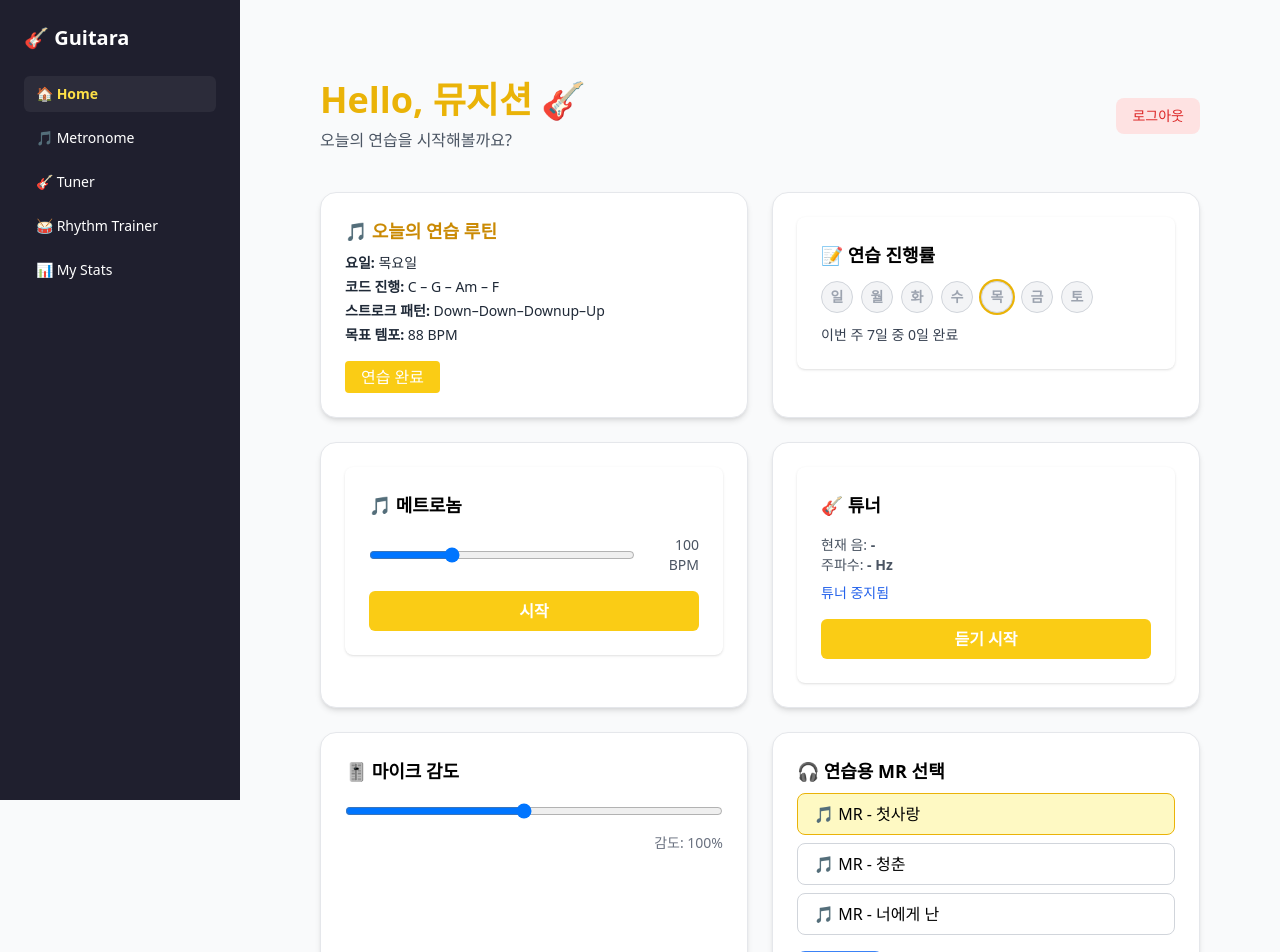
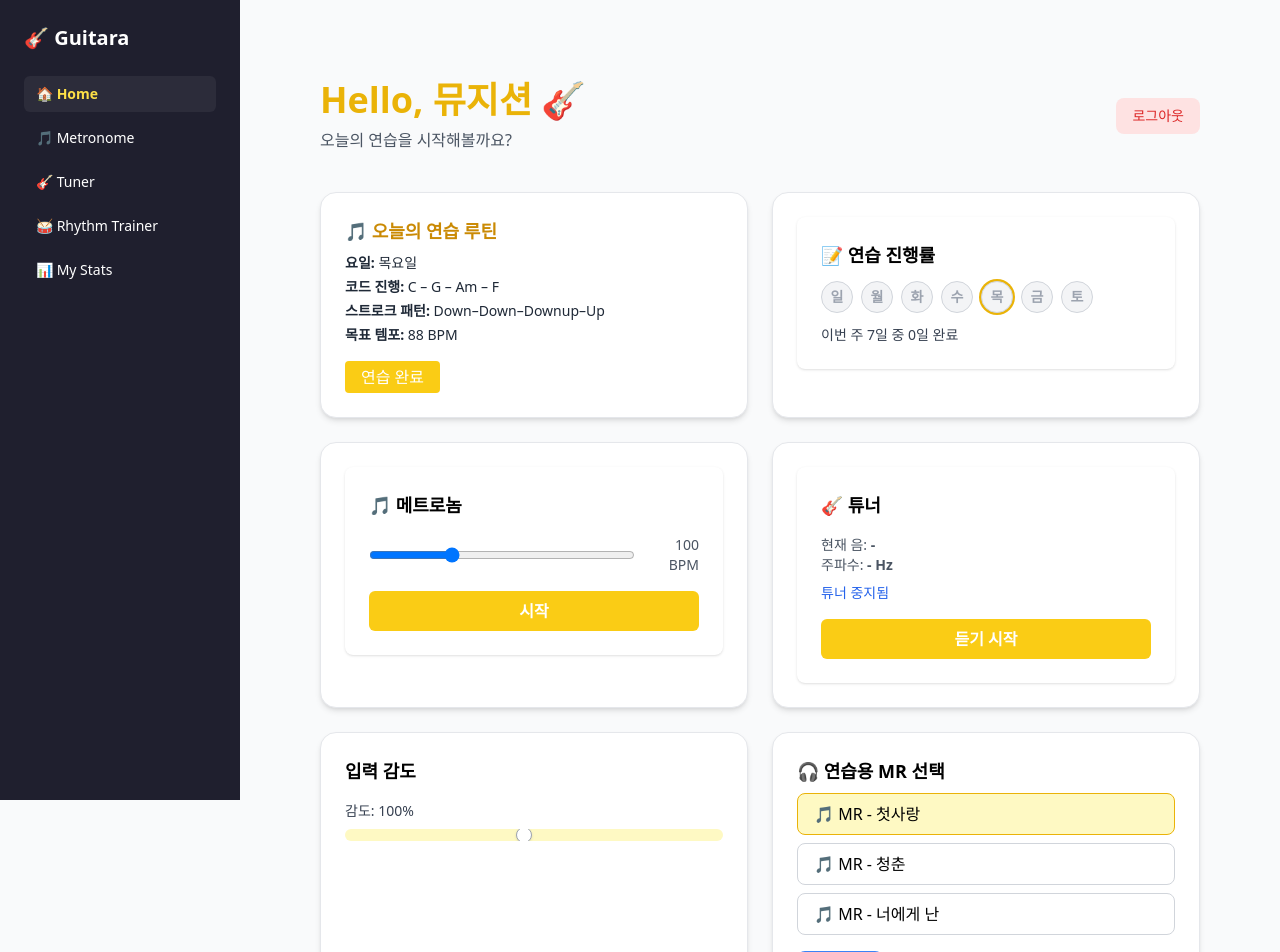
Before and after one commit to Choi9033/CapstonePJT, a React (Vite) app in the folder frontend/: page / in a window 1280 px wide. Shown: the top 952 px of the page. Built offline with nearby package versions, Linux system fonts and the light colour scheme; no server answers.

Commit message:
Mic
마이크 감도 ui 추가

```diff
--- a/frontend/src/pages/Home.jsx
+++ b/frontend/src/pages/Home.jsx
@@ -1,23 +1,26 @@
-import React, { useEffect, useState } from 'react';
+import React, { useEffect, useRef, useState } from 'react';
 import { useNavigate } from 'react-router-dom';
 import { auth, db } from '../firebase';
 import { signOut, onAuthStateChanged } from 'firebase/auth';
-import { doc, getDoc } from 'firebase/firestore';
+import { doc, getDoc, updateDoc } from 'firebase/firestore';
 import Metronome from './Metronome';
 import Tuner from './Tuner';
 import RoutineCard from './RoutineCard';
-import { updateDoc } from 'firebase/firestore';
 import ProgressCard from './ProgressCard';
-import { useMicSensitivity } from '../contexts/MicSensitivityContext';
 import PracticeTrackPlayer from './PracticeTrackPlayer';
-
 
 const Home = () => {
   const [userName, setUserName] = useState('');
   const [completedDays, setCompletedDays] = useState([]);
   const [userId, setUserId] = useState(null);
+  const [sensitivity, setSensitivity] = useState(1.0);
+  const [speakingRatio, setSpeakingRatio] = useState(0);
+
+  const audioRef = useRef(null);
+  const speakingDurationRef = useRef(0); // 실제 말한 시간
+  const maxDuration = 10; // 최대 표시 시간 (10초)
+
   const navigate = useNavigate();
-  const { sensitivity, setSensitivity } = useMicSensitivity();
 
   useEffect(() => {
     const unsubscribe = onAuthStateChanged(auth, async (user) => {
@@ -39,29 +42,6 @@ const Home = () => {
     return () => unsubscribe();
   }, []);
 
-
-
-  const markTodayComplete = async () => {
-    const today = new Date().getDay(); // 0 ~ 6
-
-    // 이미 완료한 날이면 무시
-    if (completedDays.includes(today)) return;
-
-    const updated = [...completedDays, today];
-    setCompletedDays(updated); // UI에 즉시 반영
-
-    if (userId) {
-      const docRef = doc(db, 'users', userId);
-      try {
-        await updateDoc(docRef, {
-          completedDays: updated,
-        });
-      } catch (e) {
-        console.error('🔥 Firestore 업데이트 실패:', e);
-      }
-    }
-  };
-
   const handleLogout = async () => {
     try {
       await signOut(auth);
@@ -71,17 +51,82 @@ const Home = () => {
     }
   };
 
+  const markTodayComplete = async () => {
+    const today = new Date().getDay();
+    if (completedDays.includes(today)) return;
+    const updated = [...completedDays, today];
+    setCompletedDays(updated);
+
+    if (userId) {
+      const docRef = doc(db, 'users', userId);
+      try {
+        await updateDoc(docRef, { completedDays: updated });
+      } catch (e) {
+        console.error('🔥 Firestore 업데이트 실패:', e);
+      }
+    }
+  };
+
+  useEffect(() => {
+    let animationId;
+
+    const startListening = async () => {
+      const stream = await navigator.mediaDevices.getUserMedia({ audio: true });
+      const audioContext = new (window.AudioContext || window.webkitAudioContext)();
+      const source = audioContext.createMediaStreamSource(stream);
+      const analyser = audioContext.createAnalyser();
+      analyser.fftSize = 2048;
+
+      const dataArray = new Uint8Array(analyser.fftSize);
+      source.connect(analyser);
+
+      const checkVolume = () => {
+        analyser.getByteTimeDomainData(dataArray);
+        let sum = 0;
+        for (let i = 0; i < dataArray.length; i++) {
+          const val = (dataArray[i] - 128) / 128;
+          sum += val * val;
+        }
+        const volume = Math.sqrt(sum / dataArray.length);
+
+        if (volume > 0.01 * sensitivity) {
+          speakingDurationRef.current = Math.min(speakingDurationRef.current + 0.2, maxDuration);
+        } else {
+          speakingDurationRef.current = Math.max(speakingDurationRef.current - 0.2, 0);
+        }
+
+        setSpeakingRatio(speakingDurationRef.current / maxDuration);
+        animationId = requestAnimationFrame(checkVolume);
+      };
+
+      checkVolume();
+      audioRef.current = { audioContext, stream, animationId };
+    };
+
+    startListening();
+
+    return () => {
+      if (audioRef.current) {
+        audioRef.current.stream.getTracks().forEach((track) => track.stop());
+        if (
+          audioRef.current.audioContext &&
+          audioRef.current.audioContext.state !== 'closed'
+        ) {
+          audioRef.current.audioContext.close();
+        }
+        cancelAnimationFrame(audioRef.current.animationId);
+      }
+    };
+  }, [sensitivity]);
+
   return (
     <main className="min-h-screen p-6 md:p-10">
-      {/* 상단 인사말 + 로그아웃 */}
       <div className="flex justify-between items-center flex-wrap gap-4 mb-10">
         <div>
           <h1 className="text-4xl font-extrabold text-yellow-500">
             Hello, {userName || '뮤지션'} 🎸
           </h1>
-          <p className="text-gray-600 mt-2 text-base">
-            오늘의 연습을 시작해볼까요?
-          </p>
+          <p className="text-gray-600 mt-2 text-base">오늘의 연습을 시작해볼까요?</p>
         </div>
         <button
           onClick={handleLogout}
@@ -91,38 +136,41 @@ const Home = () => {
         </button>
       </div>
 
-      {/* 카드 UI 영역 */}
       <div className="grid grid-cols-1 md:grid-cols-2 gap-6">
-        {/* 루틴 카드 */}
-        <div className="p-6 rounded-2xl border border-gray-200 bg-white shadow-md transition-transform duration-300 ease-in-out transform hover:scale-[1.015] hover:shadow-lg">
+        <div className="p-6 rounded-2xl border border-gray-200 bg-white shadow-md transition">
           <RoutineCard onComplete={markTodayComplete} />
         </div>
 
-        {/* 연습 진행률 카드 */}
-        <div className="cursor-pointer p-6 rounded-2xl border border-gray-200 bg-white shadow-md transition-transform duration-300 ease-in-out transform hover:scale-[1.015] hover:shadow-lg">
+        <div className="p-6 rounded-2xl border border-gray-200 bg-white shadow-md transition">
           <ProgressCard completedDays={completedDays} />
         </div>
 
-        {/* 메트로놈 카드 */}
         <div
           onClick={() => navigate('/metronome')}
-          className="cursor-pointer p-6 rounded-2xl border border-gray-200 bg-white shadow-md transition-transform duration-300 ease-in-out transform hover:scale-[1.015] hover:shadow-lg"
+          className="cursor-pointer p-6 rounded-2xl border border-gray-200 bg-white shadow-md transition"
         >
           <Metronome />
         </div>
 
-        {/* 튜너 카드 */}
         <div
           onClick={() => navigate('/tuner')}
-          className="cursor-pointer p-6 rounded-2xl border border-gray-200 bg-white shadow-md transition-transform duration-300 ease-in-out transform hover:scale-[1.015] hover:shadow-lg"
+          className="cursor-pointer p-6 rounded-2xl border border-gray-200 bg-white shadow-md transition"
         >
           <Tuner />
         </div>
 
+        {/* 🎚 감도 조절 & 시각화 통합 */}
+        <div className="p-6 rounded-2xl border border-gray-200 bg-white shadow-md transition">
+          <h2 className="text-lg font-semibold mb-4">입력 감도</h2>
+          <p className="text-sm text-gray-700 mb-2">
+            감도: {(sensitivity * 100).toFixed(0)}%
+          </p>
 
-        {/* 🎚 마이크 감도 카드 */}
-        <div className="p-6 rounded-2xl border border-gray-200 bg-white shadow-md transition-transform duration-300 ease-in-out transform hover:scale-[1.015] hover:shadow-lg">
-          <h2 className="text-lg font-semibold mb-4">🎚 마이크 감도</h2>
+          <div className="relative w-full h-3 rounded-full bg-yellow-100 overflow-hidden">
+            <div
+              className="absolute top-0 left-0 h-full bg-yellow-400 pointer-events-none transition-all duration-100"
+              style={{ width: `${Math.min(speakingRatio * 50, 100)}%` }}
+            ></div>
             <input
               type="range"
               min="0.1"
@@ -130,15 +178,19 @@ const Home = () => {
               step="0.1"
               value={sensitivity}
               onChange={(e) => setSensitivity(parseFloat(e.target.value))}
-            className="w-full"
+              className="absolute top-0 left-0 w-full h-full opacity-0 cursor-pointer z-10"
             />
-          <p className="text-sm text-gray-500 mt-2 text-right">
-            감도: {(sensitivity * 100).toFixed(0)}%
-          </p>
+            <div
+              className="absolute top-1/2 w-4 h-4 rounded-full bg-white border border-gray-400 shadow"
+              style={{
+                left: `${((sensitivity - 0.1) / 1.9) * 100}%`,
+                transform: 'translate(-50%, -50%)',
+              }}
+            ></div>
+          </div>
         </div>
 
-        {/* MR 연주 카드 */}
-        <div className="p-6 rounded-2xl border border-gray-200 bg-white shadow-md transition-transform duration-300 ease-in-out transform hover:scale-[1.015] hover:shadow-lg">
+        <div className="p-6 rounded-2xl border border-gray-200 bg-white shadow-md transition">
           <PracticeTrackPlayer />
         </div>
       </div>
```
Lines whose indentation alone changed are shown as unchanged.
